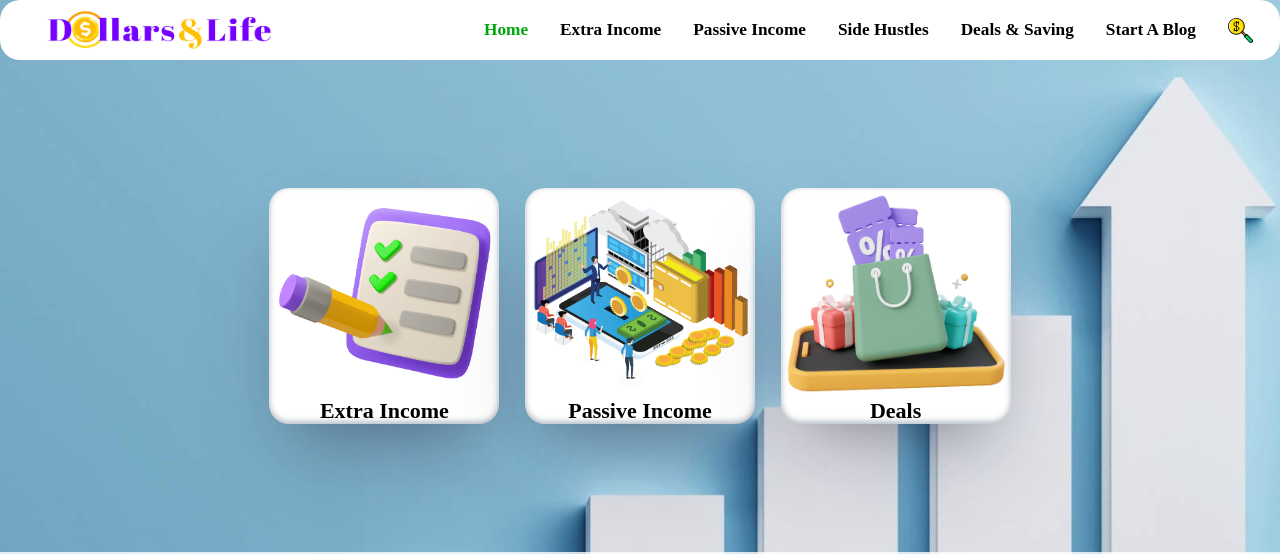
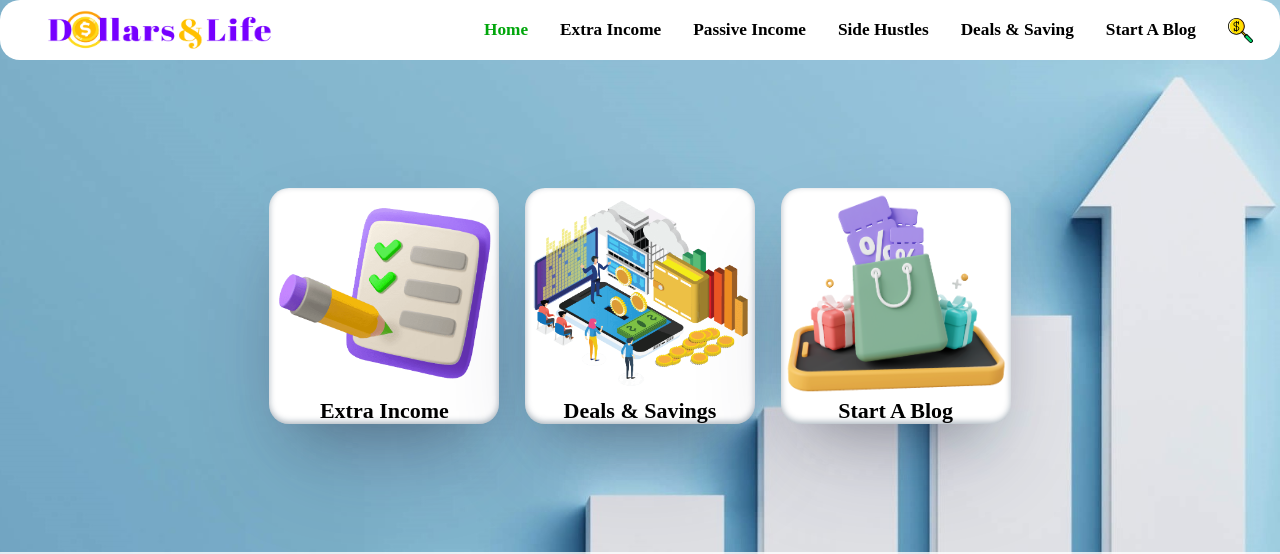
Before and after one commit to xxTarekxx/dollarsandlife, a React (Vite) app: page / in a window 1280 px wide. Shown: the top 554 px of the page. Built offline with nearby package versions, Linux system fonts and the light colour scheme.

Commit message:
image compression added

```diff
--- a/src/pages/HomePage.tsx
+++ b/src/pages/HomePage.tsx
@@ -1,6 +1,7 @@
 import React from "react";
 import { Link } from "react-router-dom";
 import styled, { keyframes } from "styled-components";
+import useCompressedImage from "../components/compressed/useCompressedImage";
 import ManageIcon from "../assets/images/icons/manage-your-finances-icon.png";
 import PassiveIcon from "../assets/images/icons/passive-income.png";
 import DealsIcon from "../assets/images/icons/deal-and-savings-icon.png";
@@ -12,6 +13,7 @@ const LinksContainer = styled.div`
 	flex-wrap: wrap;
 	justify-content: center;
 	align-items: center;
+	max-width: 1280px;
 `;
 
 const spinAnimation = keyframes`
@@ -64,19 +66,38 @@ const Figcaption = styled.figcaption`
 `;
 
 const HomePage = () => {
+	const compressedManageIcon = useCompressedImage(ManageIcon);
+	const compressedPassiveIcon = useCompressedImage(PassiveIcon);
+	const compressedDealsIcon = useCompressedImage(DealsIcon);
+
 	return (
 		<LinksContainer aria-label='Main navigation links'>
 			<LinkBox to='/category/extra-income/' aria-label='Extra Income'>
-				<img src={ManageIcon} alt='Manage Finance Photo' loading='lazy' />
+				<img
+					src={compressedManageIcon || ManageIcon}
+					alt='Manage Finance Photo'
+					loading='lazy'
+				/>
 				<Figcaption>Extra Income</Figcaption>
 			</LinkBox>
-			<LinkBox to='/passive-income' aria-label='Passive Income'>
-				<img src={PassiveIcon} alt='Passive Income Icon' loading='lazy' />
-				<Figcaption>Passive Income</Figcaption>
+			<LinkBox
+				to='/category/deals-and-saving/ProductDisplay'
+				aria-label='Deals And Savings'
+			>
+				<img
+					src={compressedPassiveIcon || PassiveIcon}
+					alt='Passive Income Icon'
+					loading='lazy'
+				/>
+				<Figcaption>Deals & Savings</Figcaption>
 			</LinkBox>
 			<LinkBox to='/amazon-products' aria-label='Deals'>
-				<img src={DealsIcon} alt='Deals And Saving Icon' loading='lazy' />
-				<Figcaption>Deals</Figcaption>
+				<img
+					src={compressedDealsIcon || DealsIcon}
+					alt='Deals And Saving Icon'
+					loading='lazy'
+				/>
+				<Figcaption>Start A Blog</Figcaption>
 			</LinkBox>
 		</LinksContainer>
 	);
```
